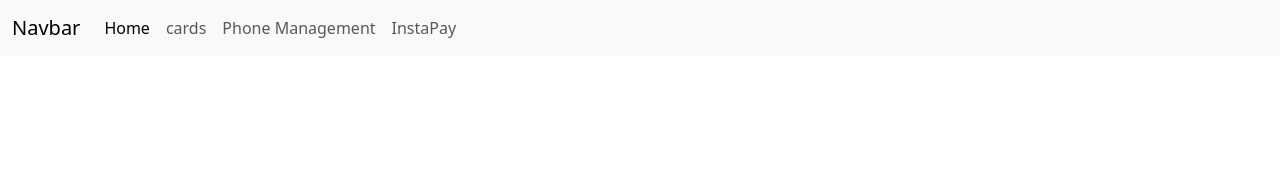
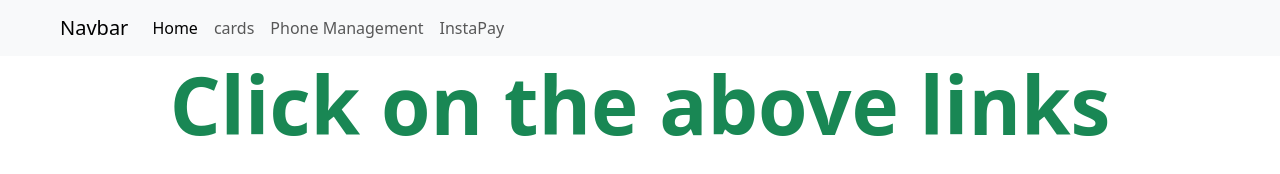
Before and after one commit to Adelali4600/Cards_Show-Balance_Phone-Management, a plain HTML site: page index.html in a window 1280 px wide. Drawn offline with nearby package versions, Linux system fonts and the light colour scheme.

Commit message:
Update html files 📂
on this commit, I changed NavBar.

```diff
--- a/index.html
+++ b/index.html
@@ -13,7 +13,7 @@
     <body>
         <!-- ============================== NavBar ========================= -->
         <nav
-            class="navbar h-auto navbar-expand-lg bg-body-tertiary position-sticky">
+            class="navbar h-auto navbar-expand-lg bg-body-tertiary position-sticky px-5">
             <div class="container-fluid">
                 <a class="navbar-brand">Navbar</a>
                 <button class="navbar-toggler" type="button"
@@ -38,6 +38,16 @@
             </div>
         </nav>
 
+        <!-- ============================== main ========================= -->
+        <main>
+            <div
+                class="container d-flex justify-content-center align-items-center">
+                <h1 class="text-center display-1 fw-bold text-success">Click
+                    on the above
+                    links</h1>
+            </div>
+        </main>
+
         <!-- bootstrap @5.3.8 -->
         <script
             src="https://cdn.jsdelivr.net/npm/bootstrap@5.3.8/dist/js/bootstrap.bundle.min.js"
```
Also changed, not shown: InstaPay/atm.html (+1 -1 lines), Phone-Management/phoneManage.html (+1 -1 lines), cards/cards.html (+1 -1 lines).
